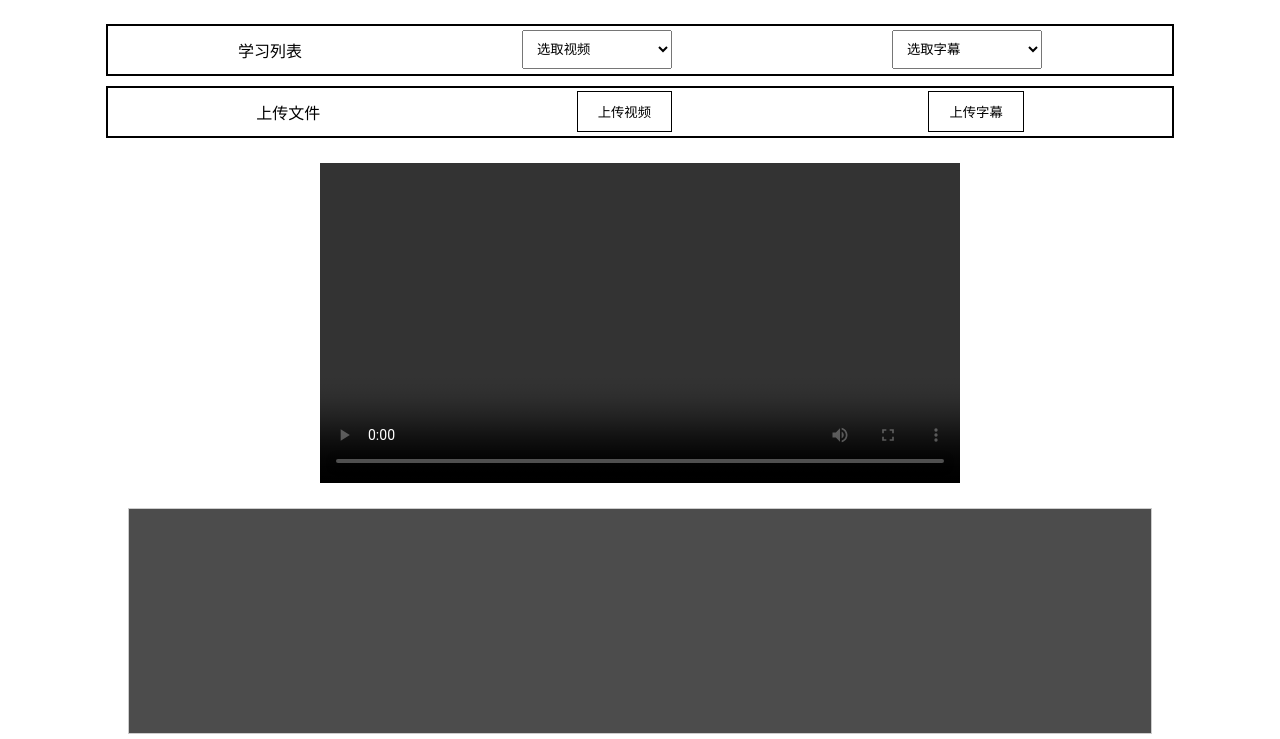
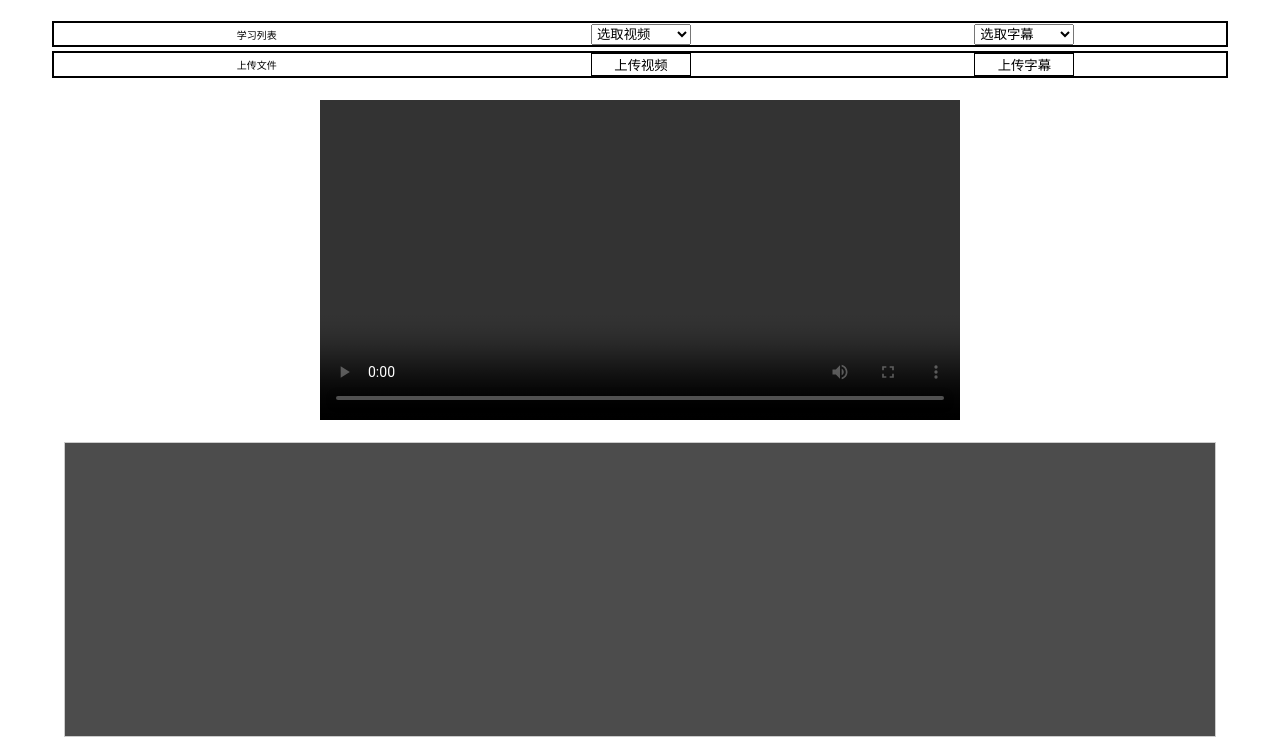
Before and after one commit to bqxiao123/Listening-Practice, a website: page index.html in a window 1280 px wide. Shown: the part 61-800 px from the top of the page. Drawn offline with Linux system fonts and the light colour scheme; no server answers.

Commit message:
Updated video

```diff
--- a/index.html
+++ b/index.html
@@ -11,19 +11,19 @@
             justify-content: space-around; /* 元素水平分布 */
             align-items: center; /* 垂直居中 */
             border: 2px solid #000;
-            padding: 20px;
-            height: 1%; /* 设置容器的高度为视口高度的50% */
-            width: 80%;
-            margin: 5px auto;
+            padding: 10px;
+            height: 0.3%; /* 设置容器的高度为视口高度的50% */
+            width: 90%;
+            margin: 2px auto;
         }
 
         .upload-text {
             text-align: center;
-            font-size: 16px;
+            font-size: 10px;
         }
 
         .button {
-            padding: 10px 20px;
+            padding: 1px 1px;
             border: 1px solid #000;
             background-color: #fff;
             cursor: pointer;
@@ -76,15 +76,15 @@
     <!-- 学习列表、选取视频、选取字幕行 -->
     <div class="container">
         <!-- 学习列表的标签 -->
-        <div class="upload-text">学习列表</div>
+        <div class="upload-text" style="padding: 1px; width: 100px">学习列表</div>
 
         <!-- 下拉菜单选择视频文件 -->
-        <select id="videoDropdown" style="padding: 10px; width: 150px;">
+        <select id="videoDropdown" style="padding: 1px; width: 100px;">
             <option value="">选取视频</option>
         </select>
 
         <!-- 下拉菜单选择字幕文件 -->
-        <select id="subtitleDropdown" style="padding: 10px; width: 150px;">
+        <select id="subtitleDropdown" style="padding: 1px; width: 100px;">
             <option value="">选取字幕</option>
         </select>
     </div>
@@ -92,14 +92,14 @@
     <!-- 上传文件、上传视频、上传字幕行 -->
     <div class="container">
         <!-- 上传文件的标签 -->
-        <div class="upload-text">上传文件</div>
+        <div class="upload-text" style="padding: 1px; width: 100px">上传文件</div>
 
         <!-- 自定义按钮上传视频 -->
-        <button id="videoButton" class="button">上传视频</button>
+        <button id="videoButton" class="button" style="padding: 1px; width: 100px">上传视频</button>
         <input type="file" id="videoFile" accept="video/*" style="display: none;">
 
         <!-- 自定义按钮上传字幕 -->
-        <button id="subtitleButton" class="button">上传字幕</button>
+        <button id="subtitleButton" class="button" style="padding: 1px; width: 100px">上传字幕</button>
         <input type="file" id="subtitleFile" accept=".srt" style="display: none;">
     </div>
 
```
